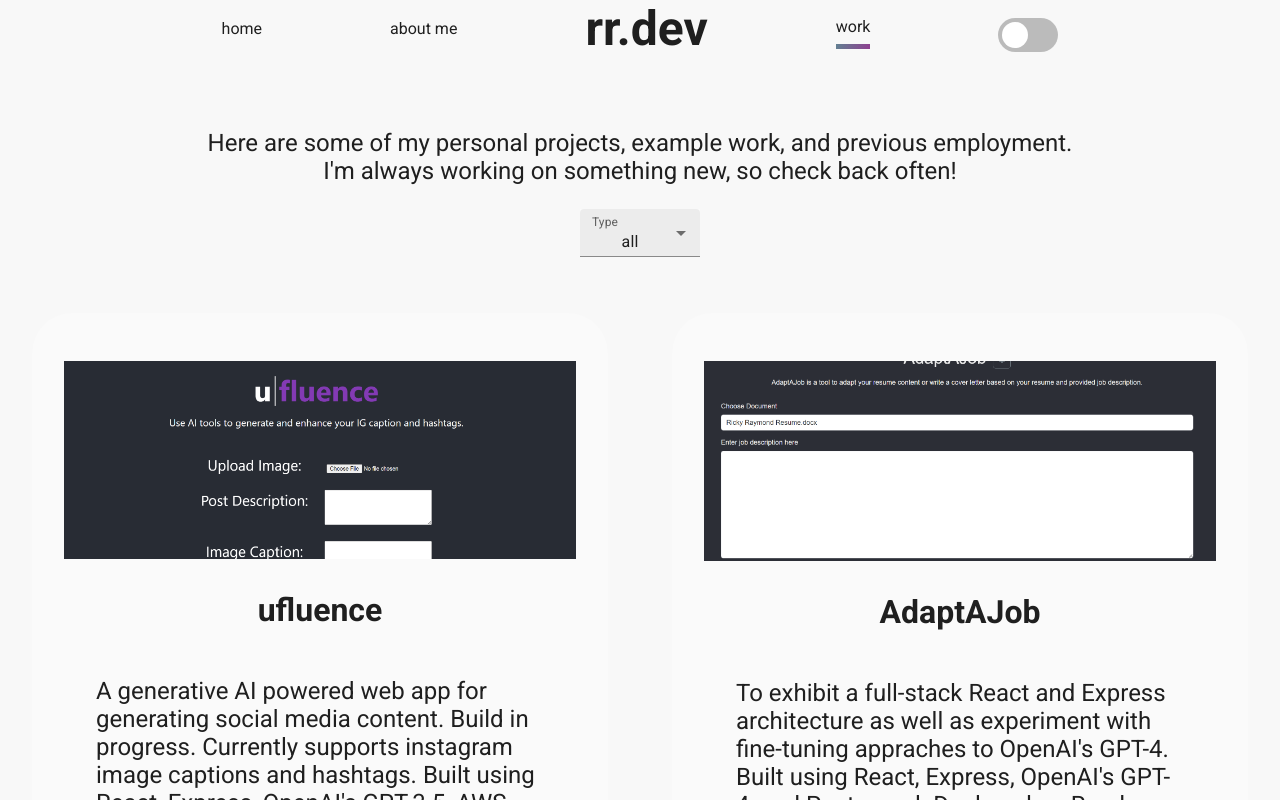
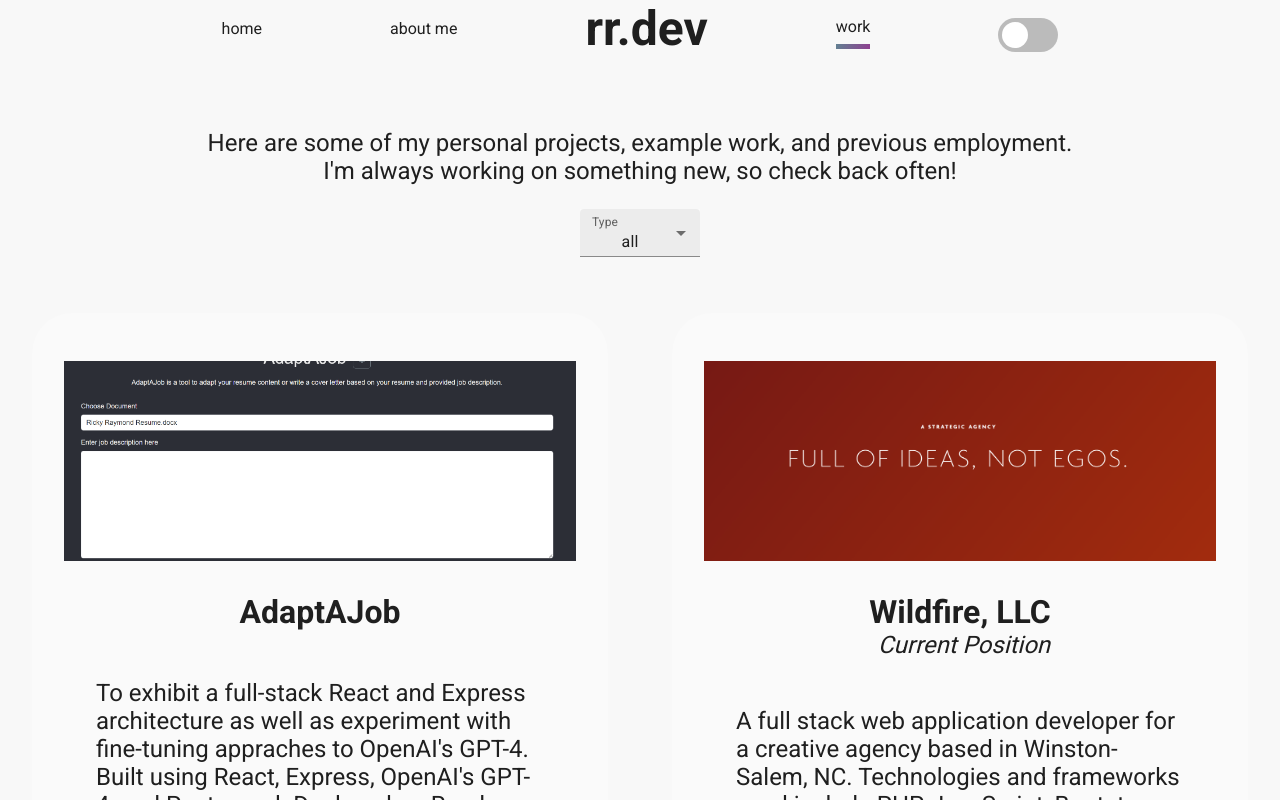
Before and after one commit to rickyraymond/rrdev, a React (Create React App) app: page /portfolio in a window 1280 px wide. Shown: the top 800 px of the page. Built offline with nearby package versions, Linux system fonts and the light colour scheme.

Commit message:
remove uflu

```diff
--- a/src/info/Info.js
+++ b/src/info/Info.js
@@ -97,13 +97,13 @@ export const info = {
         }
     ],
     portfolio: [ // This is where your portfolio projects will be detailed
-        {
-            title: "ufluence",
-            live: "https://ufluence.rickyraymond.dev",
-            image: uf,
-            type: 'project',
-            description: "A generative AI powered web app for generating social media content. Build in progress. Currently supports instagram image captions and hashtags. Built using React, Express, OpenAI's GPT-3.5, AWS Rekognition, S3,  and Postgresql. Deployed on Netlify and Render."
-        },
+        // {
+        //     title: "ufluence",
+        //     live: "https://ufluence.rickyraymond.dev",
+        //     image: uf,
+        //     type: 'project',
+        //     description: "A generative AI powered web app for generating social media content. Build in progress. Currently supports instagram image captions and hashtags. Built using React, Express, OpenAI's GPT-3.5, AWS Rekognition, S3,  and Postgresql. Deployed on Netlify and Render."
+        // },
         {
             title: "AdaptAJob",
             live: "https://adaptajob-frontend.onrender.com/",
```
